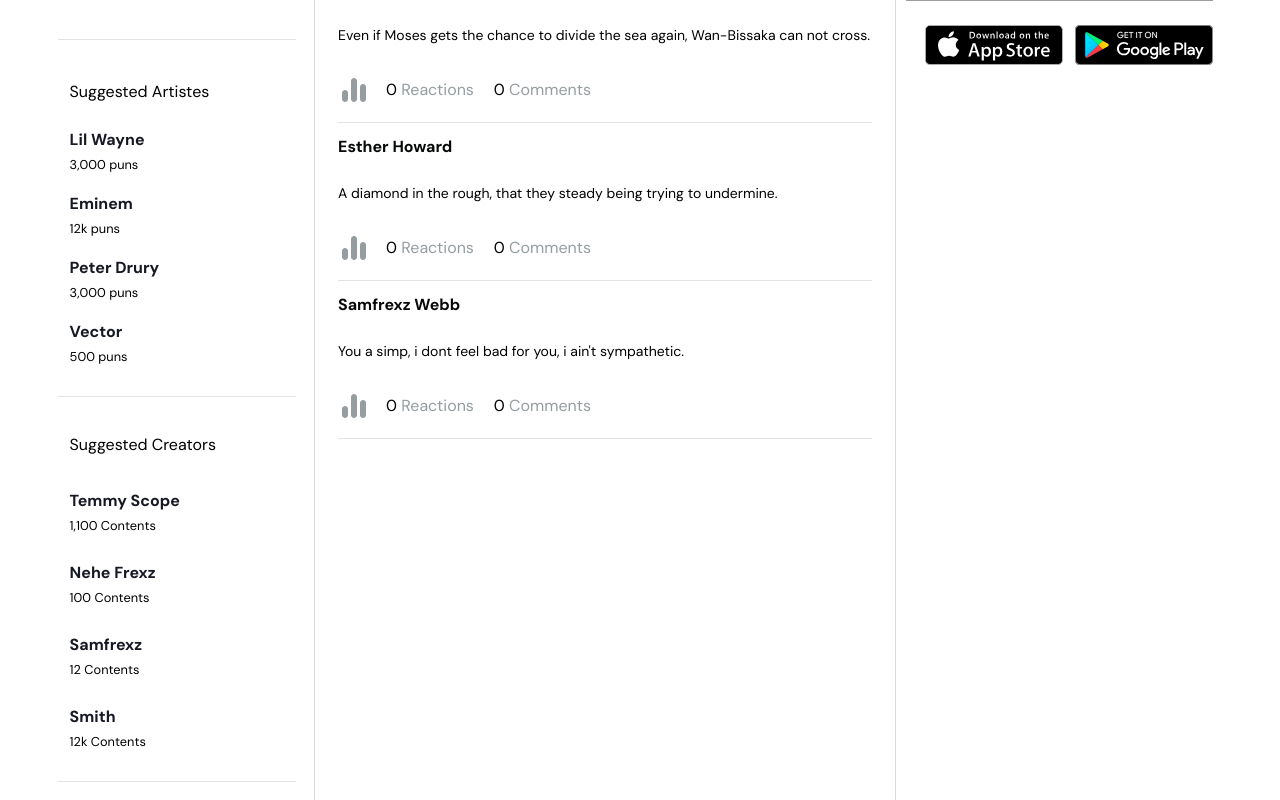
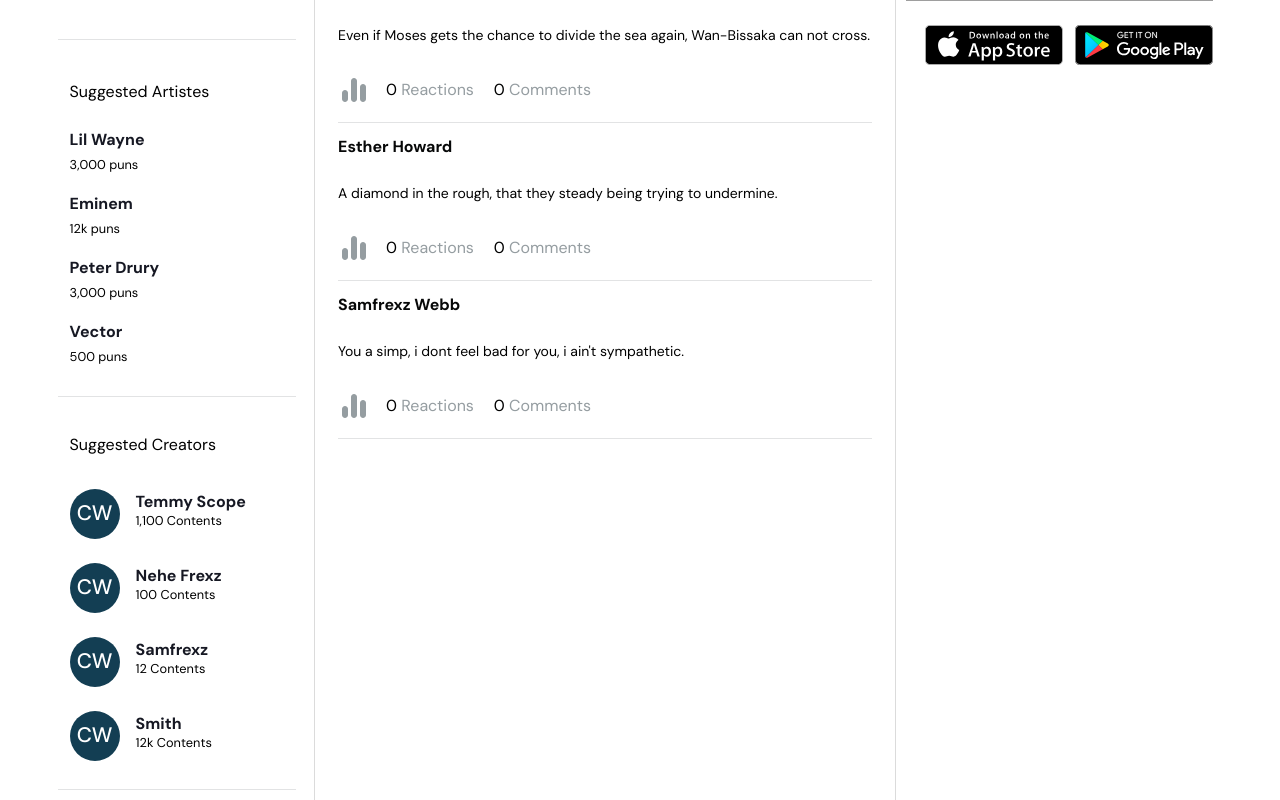
Before and after one commit to samfrexz619/punhub, a React (Vite) app: page / in a window 1280 px wide. Shown: the part 440-1240 px from the top of the page. Built offline with nearby package versions, Linux system fonts and the light colour scheme; grey boxes are pictures that could not be loaded.

Commit message:
add styles to sidenav comp

```diff
--- a/src/App.scss
+++ b/src/App.scss
@@ -50,6 +50,18 @@
     background-clip: text;
     text-fill-color: transparent;
   }
+  .creators {
+    width: 50px;
+    height: 50px;
+    border-radius: 50%;
+    background: #133E53;
+    color: #fff;
+    display: flex;
+    align-items: center;
+    justify-content: center;
+    font-weight: 500;
+    font-size: 21px;
+  }
 }
 
 .divide {
--- a/src/components/Sidenav.tsx
+++ b/src/components/Sidenav.tsx
@@ -59,10 +59,17 @@ const SideNav = () => {
           {
             creators.map(content => (
               <div key={content.id} className='py-3'>
-                <h3 className='capitalize text-[#161823] font-semibold'>
-                  {content.creator}
-                </h3>
-                <small>{content.content_num} Contents</small>
+                <div className='flex items-center gap-4'>
+                  <div className='creators'>
+                    <h2>CW</h2>
+                  </div>
+                  <div>
+                    <h3 className='capitalize text-[#161823] font-semibold leading-3'>
+                      {content.creator}
+                    </h3>
+                    <small>{content.content_num} Contents</small>
+                  </div>
+                </div>
               </div>
             ))
           }
```
